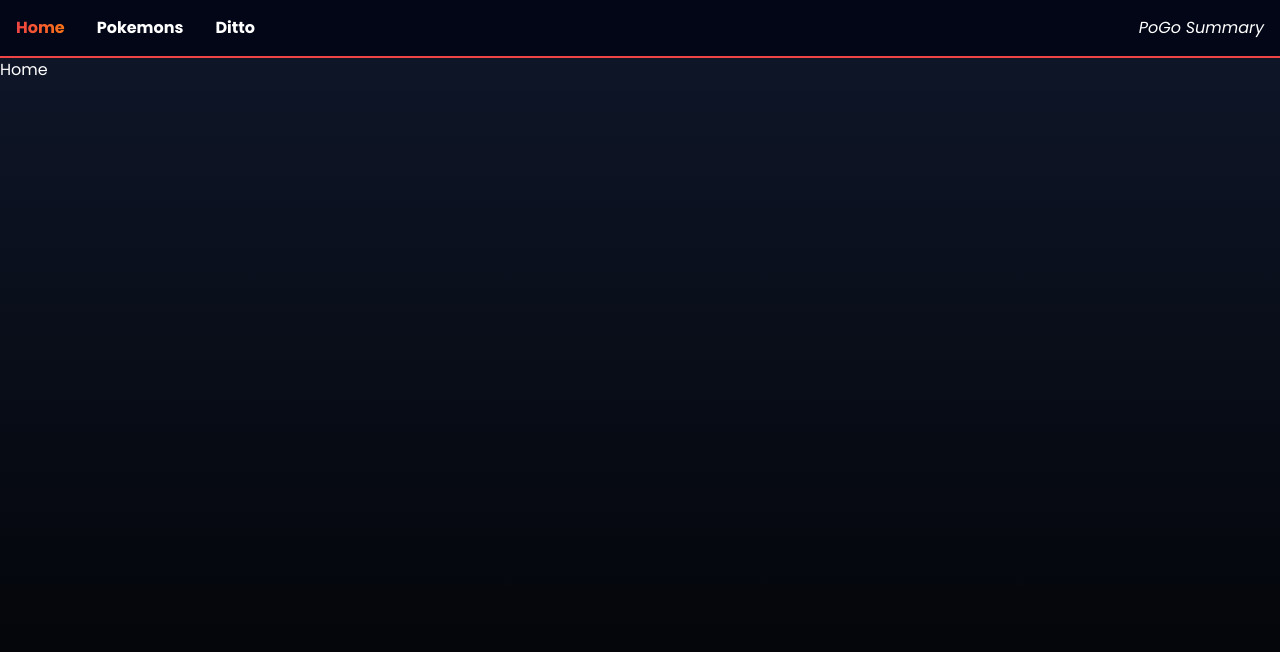
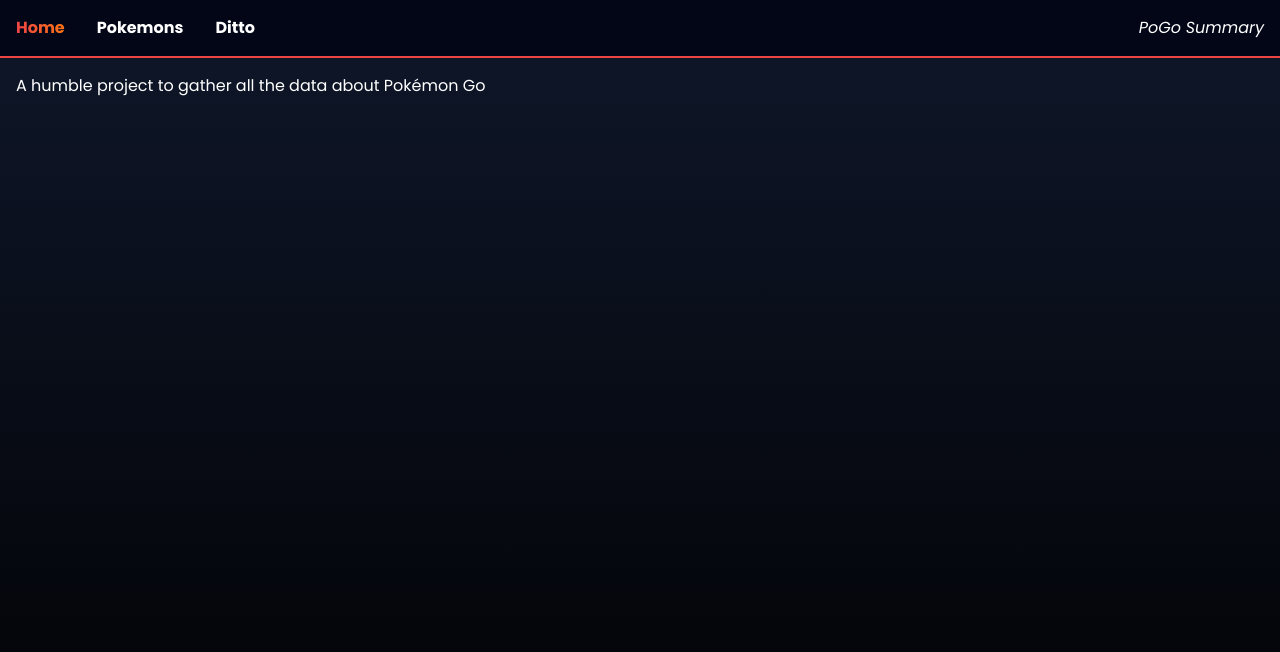
Before and after one commit to Ganarok/pogosummary, a Next.js app: page / in a window 1280 px wide. Shown: the top 652 px of the page. Built offline with nearby package versions, Linux system fonts and the light colour scheme.

Commit message:
Center pokémons & fix isMenuOpen

```diff
--- a/components/Pokemon.tsx
+++ b/components/Pokemon.tsx
@@ -9,7 +9,7 @@ interface PokemonProps {
 const Pokemon: React.FC<PokemonProps> = ({ id, name, style }) => {
     return (
         <div
-            className="flex flex-col space-y-4 items-center justify-center col-span-1 hover:hoverStyle"
+            className="flex flex-col space-y-4 items-center self-center justify-center col-span-1 hover:hoverStyle"
             style={style}
         >
             <div className="relative bg-slate-700 w-60 h-60">
--- a/components/common/Header.tsx
+++ b/components/common/Header.tsx
@@ -37,7 +37,7 @@ const Header: React.FC = () => {
                 window.removeEventListener("resize", handleResize)
             }
         }
-    }, [isMobile])
+    }, [isMobile, isMenuOpen])
 
     return (
         <div className="flex flex-row-reverse relative justify-between items-center w-screen border-b-2 border-red-500 p-4 bg-slate-950">
--- /dev/null
+++ b/pages/dittos.tsx
@@ -0,0 +1,11 @@
+import Layout from "components/common/Layout"
+
+const Dittos: React.FC = () => {
+    return (
+        <Layout className="p-4">
+            Dittos
+        </Layout>
+    )
+}
+
+export default Dittos
--- a/pages/index.tsx
+++ b/pages/index.tsx
@@ -4,8 +4,10 @@ import Layout from 'components/common/Layout'
 
 const Home: NextPage = () => {
     return (
-        <Layout>
-            Home
+        <Layout className='p-4'>
+            <h1>
+                A humble project to gather all the data about Pokémon Go
+            </h1>
         </Layout>
     )
 }
--- a/pages/pokemons.tsx
+++ b/pages/pokemons.tsx
@@ -96,6 +96,7 @@ const Pokemons: React.FC = () => {
                             rowCount={pokemons.length}
                             columnWidth={300}
                             columnCount={Math.floor(windowWidth / 300)}
+                            className="grid items-center justify-center"
                         />
                     )}
                 </AutoSizer>
```
